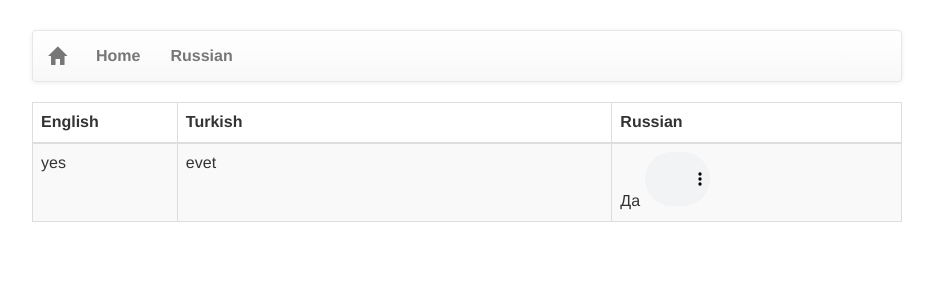
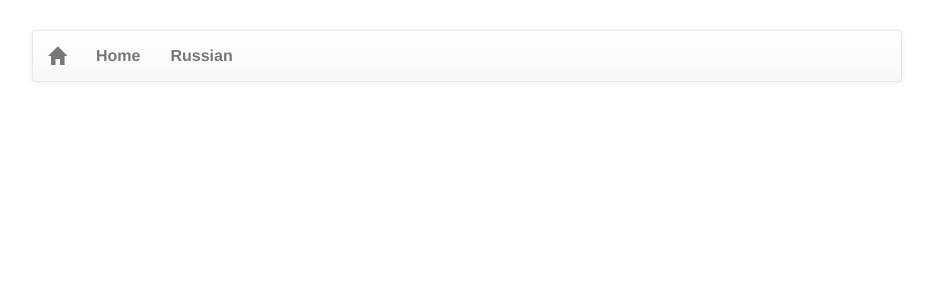
Before and after one commit to study-language/study-language-github.io, a Jekyll site: the page built from index.md, in a window 1280 px wide. Shown: the top 300 px of the page, without its empty margins (173-1106 px from the left). Built offline with Jekyll 4.4.1, drawn with Linux system fonts in a browser that asks for light colours; our own code applies the rules of GitHub Pages for plain Markdown files; the repository's description, which GitHub fills in, is left out.

Commit message:
Update index.md

```diff
--- a/index.md
+++ b/index.md
@@ -1,27 +1,3 @@
 ---
 title: Home
 ---
-
-<table class="table table-bordered table-striped">
-    <colgroup>
-        <col class="col-xs-2">
-        <col class="col-xs-6">
-        <col class="col-xs-6">
-    </colgroup>
-
-    <thead>
-        <tr>
-            <th>English</th>
-            <th>Turkish</th>
-            <th>Russian</th>
-        </tr>
-    </thead>
-
-    <tbody>
-        <tr>
-            <td> yes </td>
-            <td> evet </td>
-            <td> Да <audio controls class="myaudio"> <source  src="{{ site.github.url }}/assets/sound/Да.mp3" type="audio/mpeg"></audio></td>
-        </tr>
-    </tbody>
-</table>
```
